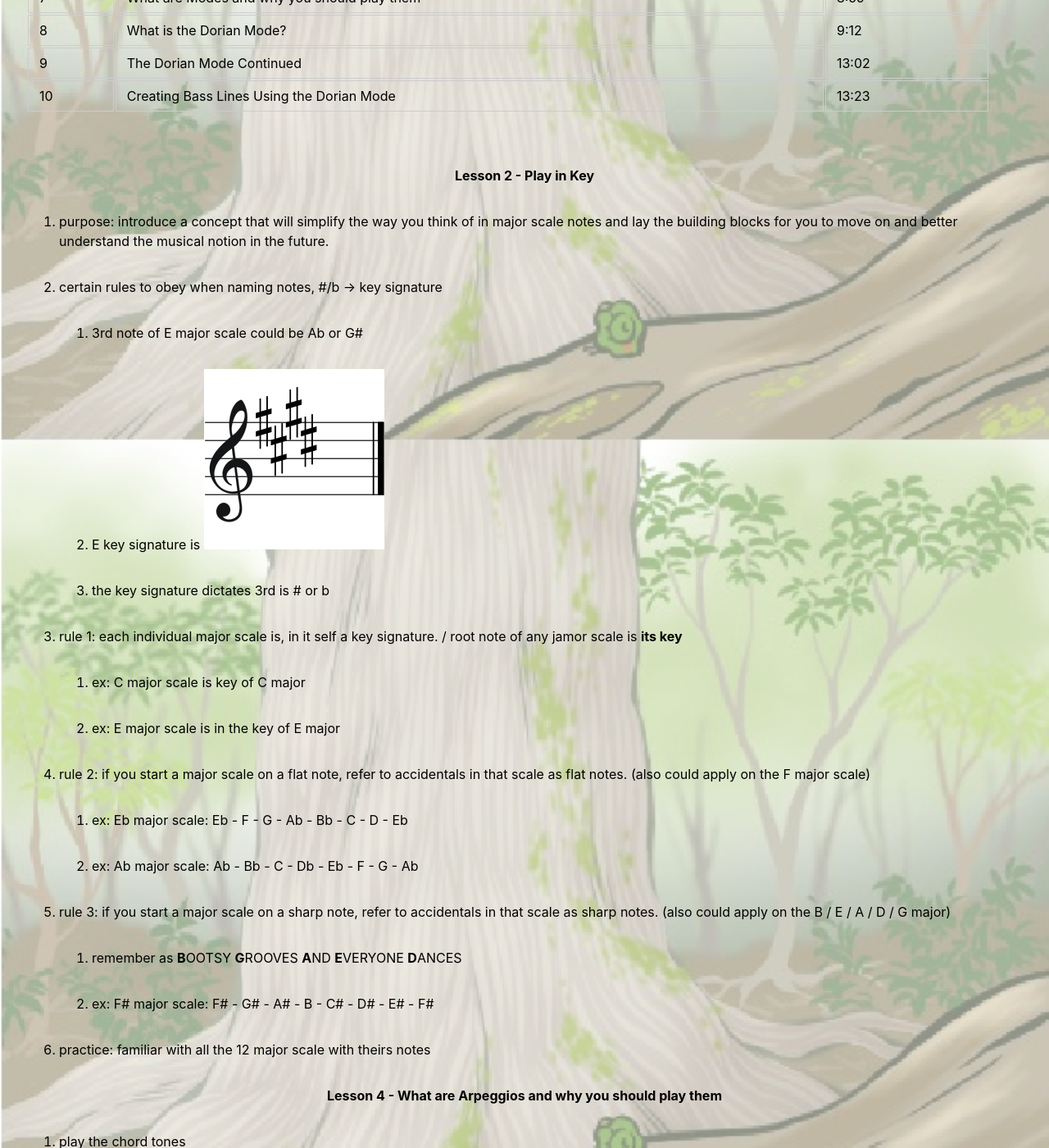
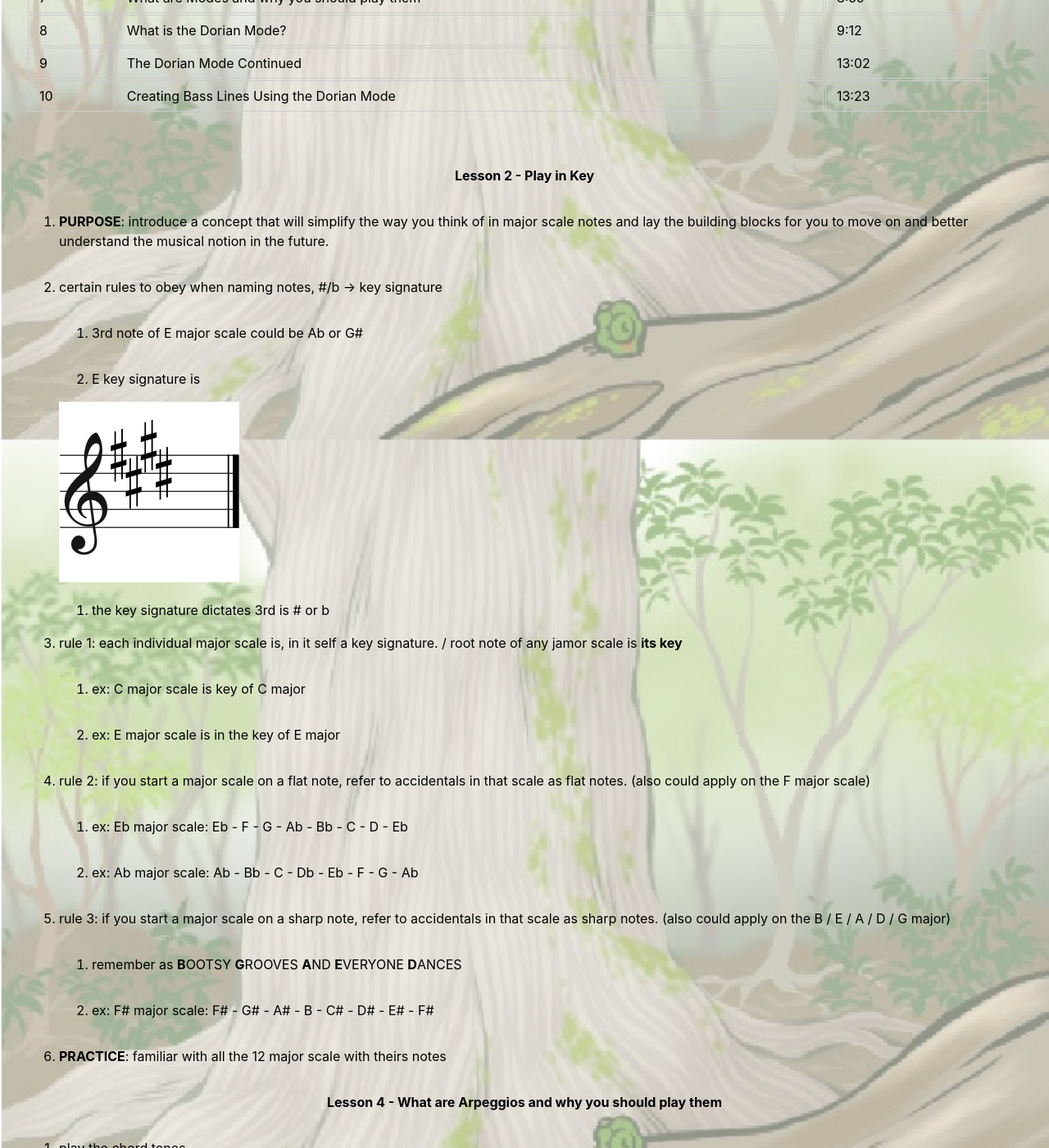
Before and after one commit to shunw/shunw.github.io, a Jekyll site: the page built from bass.md, in a window 1280 px wide and 1400 px high, scrolled down 459 px. Shown: the whole window at 82% size. Built offline with Jekyll 4.4.1, drawn with Linux system fonts in a browser that asks for light colours; some of the changed lines change nothing that is shown.

Commit message:
update 2nd with some format

```diff
--- a/bass.md
+++ b/bass.md
@@ -20,13 +20,14 @@ title: 贝斯笔记
 
 ### __Lesson 2 - Play in Key__
 
-- purpose: introduce a concept that will simplify the way you think of in major scale notes and lay the building blocks for you to move on and better understand the musical notion in the future.
+- **PURPOSE**: introduce a concept that will simplify the way you think of in major scale notes and lay the building blocks for you to move on and better understand the musical notion in the future.
 
 - certain rules to obey when naming notes, #/b -> key signature
 
     - 3rd note of E major scale could be Ab or G#
 
     - E key signature is
+
     ![keyE](/../assets/img/bass/keyE.png)
 
     - the key signature dictates 3rd is # or b
@@ -49,7 +50,7 @@ title: 贝斯笔记
 
     - ex: F# major scale: F# - G# - A# - B - C# - D# - E# - F#
 
-- practice: familiar with all the 12 major scale with theirs notes
+- **PRACTICE**: familiar with all the 12 major scale with theirs notes
 
 ### __Lesson 4 - What are Arpeggios and why you should play them__
 
```
